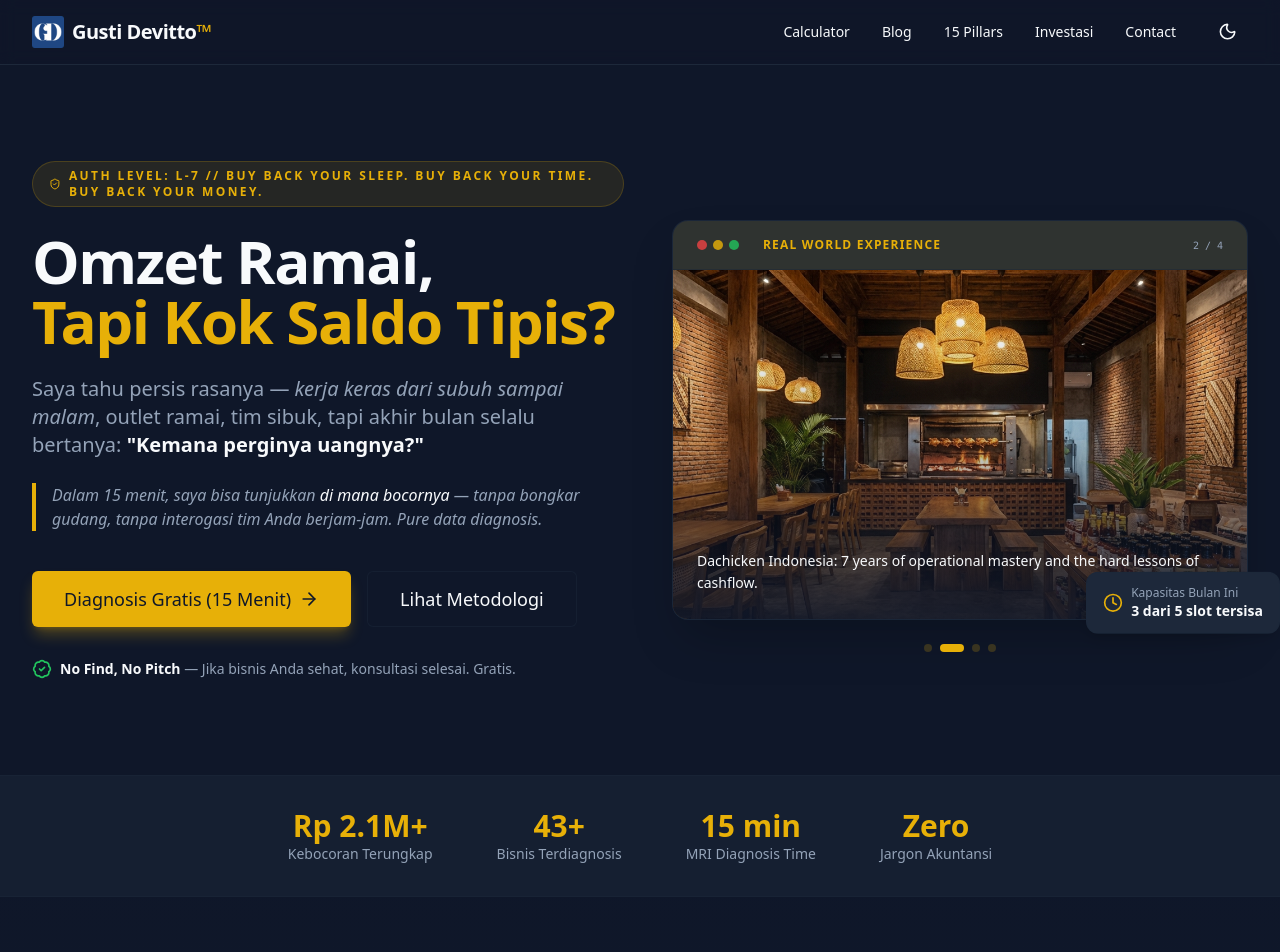
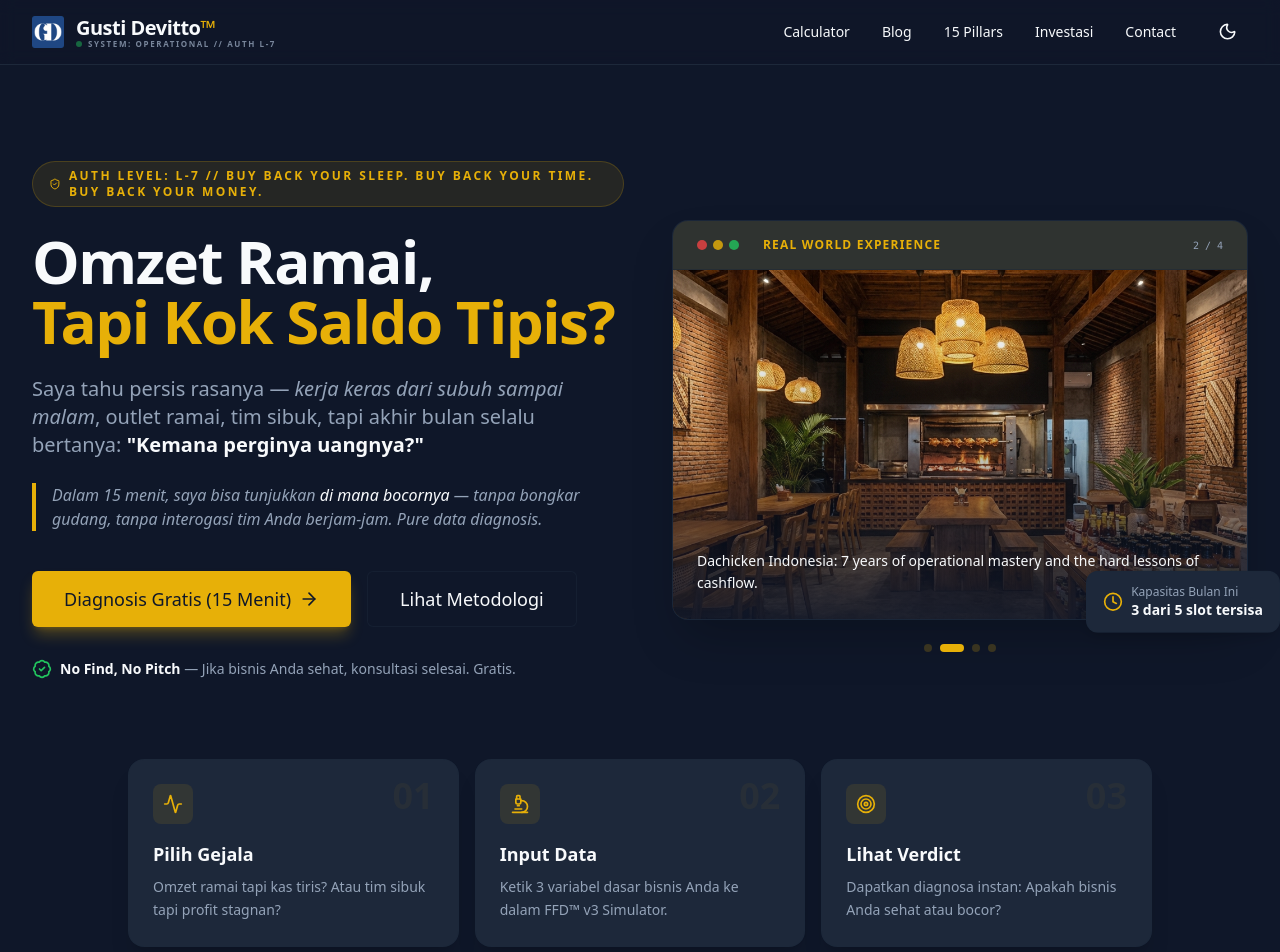
Before and after one commit to gustidevitto/gustidevitto-forensics-site, a React (Vite) app: page / in a window 1280 px wide. Shown: the top 952 px of the page. Built offline with nearby package versions, Linux system fonts and the light colour scheme.

Commit message:
feat: implement initial website structure with homepage, methodology page, and SEO assets

```diff
--- a/src/index.css
+++ b/src/index.css
@@ -72,12 +72,14 @@
 }
 
 @layer utilities {
+
     /* Slide Up Animation */
     @keyframes slide-up {
         from {
             opacity: 0;
             transform: translateY(20px);
         }
+
         to {
             opacity: 1;
             transform: translateY(0);
@@ -93,6 +95,7 @@
         from {
             opacity: 0;
         }
+
         to {
             opacity: 1;
         }
@@ -108,6 +111,7 @@
             opacity: 0;
             transform: translateY(30px);
         }
+
         to {
             opacity: 1;
             transform: translateY(0);
@@ -122,9 +126,12 @@
 
     /* Floating Animation - Subtle */
     @keyframes float {
-        0%, 100% {
+
+        0%,
+        100% {
             transform: translateY(0);
         }
+
         50% {
             transform: translateY(-8px);
         }
@@ -136,9 +143,12 @@
 
     /* Glow Pulse for Buttons */
     @keyframes glow-pulse {
-        0%, 100% {
+
+        0%,
+        100% {
             box-shadow: 0 0 20px hsl(var(--primary) / 0.3);
         }
+
         50% {
             box-shadow: 0 0 30px hsl(var(--primary) / 0.5);
         }
@@ -154,6 +164,7 @@
             opacity: 0;
             transform: scale(0.95);
         }
+
         to {
             opacity: 1;
             transform: scale(1);
@@ -169,9 +180,11 @@
         0% {
             background-position: 0% 50%;
         }
+
         50% {
             background-position: 100% 50%;
         }
+
         100% {
             background-position: 0% 50%;
         }
@@ -181,4 +194,36 @@
         background-size: 200% auto;
         animation: gradient-shift 4s ease infinite;
     }
+
+    /* Tactical Scanline Effect */
+    @keyframes scanline {
+        0% {
+            transform: translateY(-100%);
+        }
+
+        100% {
+            transform: translateY(100%);
+        }
+    }
+
+    .animate-scanline {
+        animation: scanline 8s linear infinite;
+    }
+
+    /* Status Blink */
+    @keyframes status-blink {
+
+        0%,
+        100% {
+            opacity: 1;
+        }
+
+        50% {
+            opacity: 0.3;
+        }
+    }
+
+    .animate-status-blink {
+        animation: status-blink 2s ease-in-out infinite;
+    }
 }
--- a/src/routes/__root.tsx
+++ b/src/routes/__root.tsx
@@ -13,6 +13,7 @@ export const Route = createRootRoute({
             <meta property="og:type" content="website" />
             <meta property="og:site_name" content="Gusti Devitto Forensics" />
             <meta name="twitter:card" content="summary_large_image" />
+            <link rel="alternate" type="application/ld+json" href="/ontology.jsonld" />
 
             {/* JSON-LD for Local Business / Professional Service */}
             <script type="application/ld+json">
@@ -34,16 +35,27 @@ export const Route = createRootRoute({
                     "priceRange": "$$$"
                 })}
             </script>
-            <div className="min-h-screen bg-background font-sans antialiased">
+            <div className="min-h-screen bg-background font-sans antialiased relative overflow-hidden">
+                {/* Tactical Scanline Overlay */}
+                <div className="pointer-events-none fixed inset-0 z-50 opacity-[0.03] overflow-hidden">
+                    <div className="h-[200%] w-full bg-[linear-gradient(to_bottom,transparent_50%,#000_50%)] bg-[length:100%_4px] animate-scanline"></div>
+                </div>
+
                 <div className="relative flex min-h-screen flex-col">
                     <header className="sticky top-0 z-50 w-full border-b bg-background/95 backdrop-blur supports-[backdrop-filter]:bg-background/60">
                         <div className="container flex h-16 items-center justify-between px-4 md:px-8">
                             {/* Logo */}
-                            <div className="flex items-center gap-2">
+                            <div className="flex items-center gap-3">
                                 <img src="/assets/images/android-chrome-192x192.png" alt="Gusti Devitto Logo" className="h-8 w-8" />
-                                <a className="font-bold text-xl tracking-tight" href="/">
-                                    Gusti Devitto<span className="text-secondary dark:text-primary">™</span>
-                                </a>
+                                <div className="flex flex-col -space-y-1">
+                                    <a className="font-bold text-xl tracking-tight" href="/">
+                                        Gusti Devitto<span className="text-secondary dark:text-primary">™</span>
+                                    </a>
+                                    <div className="flex items-center gap-1.5">
+                                        <div className="w-1.5 h-1.5 rounded-full bg-green-500 animate-status-blink"></div>
+                                        <span className="text-[8px] font-black uppercase tracking-[0.2em] text-muted-foreground/80">System: Operational // Auth L-7</span>
+                                    </div>
+                                </div>
                             </div>
 
                             {/* Desktop Navigation */}
--- a/src/routes/index.tsx
+++ b/src/routes/index.tsx
@@ -1,7 +1,7 @@
 import { createFileRoute, Link } from '@tanstack/react-router'
 import { useState, useEffect } from 'react'
 import { Button } from "@/components/ui/button"
-import { ArrowRight, ShieldCheck, TrendingDown, Users, DollarSign, Clock, Target, BadgeCheck } from "lucide-react"
+import { ArrowRight, ShieldCheck, TrendingDown, Users, DollarSign, Clock, Target, BadgeCheck, Activity, Microscope } from "lucide-react"
 import { Accordion, AccordionContent, AccordionItem, AccordionTrigger } from "@/components/ui/accordion"
 
 export const Route = createFileRoute('/')({
@@ -225,6 +225,41 @@ function Index() {
                                 <p className="text-sm font-bold">3 dari 5 slot tersisa</p>
                             </div>
                         </div>
+                    </div>
+                </div>
+            </section>
+
+            {/* Diagnostic Triage Teaser */}
+            <section className="py-12 px-4 md:px-8 relative z-30 -mt-10 md:-mt-16">
+                <div className="container mx-auto max-w-5xl">
+                    <div className="grid md:grid-cols-3 gap-4">
+                        {[
+                            {
+                                step: "01",
+                                title: "Pilih Gejala",
+                                desc: "Omzet ramai tapi kas tiris? Atau tim sibuk tapi profit stagnan?",
+                                icon: <Activity className="w-5 h-5" />
+                            },
+                            {
+                                step: "02",
+                                title: "Input Data",
+                                desc: "Ketik 3 variabel dasar bisnis Anda ke dalam FFD™ v3 Simulator.",
+                                icon: <Microscope className="w-5 h-5" />
+                            },
+                            {
+                                step: "03",
+                                title: "Lihat Verdict",
+                                desc: "Dapatkan diagnosa instan: Apakah bisnis Anda sehat atau bocor?",
+                                icon: <Target className="w-5 h-5" />
+                            }
+                        ].map((item, idx) => (
+                            <div key={idx} className="group relative p-6 rounded-2xl bg-card border border-border/50 shadow-xl hover:border-primary/50 transition-all backdrop-blur-xl">
+                                <div className="absolute top-4 right-6 text-4xl font-black text-primary/5 group-hover:text-primary/10 transition-colors">{item.step}</div>
+                                <div className="mb-4 w-10 h-10 rounded-lg bg-primary/10 flex items-center justify-center text-primary">{item.icon}</div>
+                                <h3 className="font-bold text-lg mb-2">{item.title}</h3>
+                                <p className="text-sm text-muted-foreground leading-relaxed">{item.desc}</p>
+                            </div>
+                        ))}
                     </div>
                 </div>
             </section>
--- a/src/routes/methodology.tsx
+++ b/src/routes/methodology.tsx
@@ -10,6 +10,29 @@ function MethodologyPage() {
     return (
         <div className="container py-16 px-4 md:px-8 max-w-4xl mx-auto space-y-24">
             <title>Metodologi Financial Forensics - Framework Gusti Devitto</title>
+
+            {/* Knowledge Graph Enrichment */}
+            <script type="application/ld+json">
+                {JSON.stringify({
+                    "@context": "https://schema.org",
+                    "@type": "DefinedTermSet",
+                    "name": "Financial Forensics Methodology",
+                    "hasDefinedTerm": [
+                        {
+                            "@type": "DefinedTerm",
+                            "name": "Phantom Cost",
+                            "description": "Biaya siluman atau kebocoran operasional yang tidak terdeteksi akuntansi standar.",
+                            "termCode": "GD-PC-01"
+                        },
+                        {
+                            "@type": "DefinedTerm",
+                            "name": "Upstream Forensics",
+                            "description": "Metodologi diagnosa hulu untuk mencegah fraud sebelum terjadi.",
+                            "termCode": "GD-UF-01"
+                        }
+                    ]
+                })}
+            </script>
 
             {/* Title */}
             <header className="text-center space-y-4">
```
Also changed, not shown: 2 other files (tests, documents, lock files or other folders).
